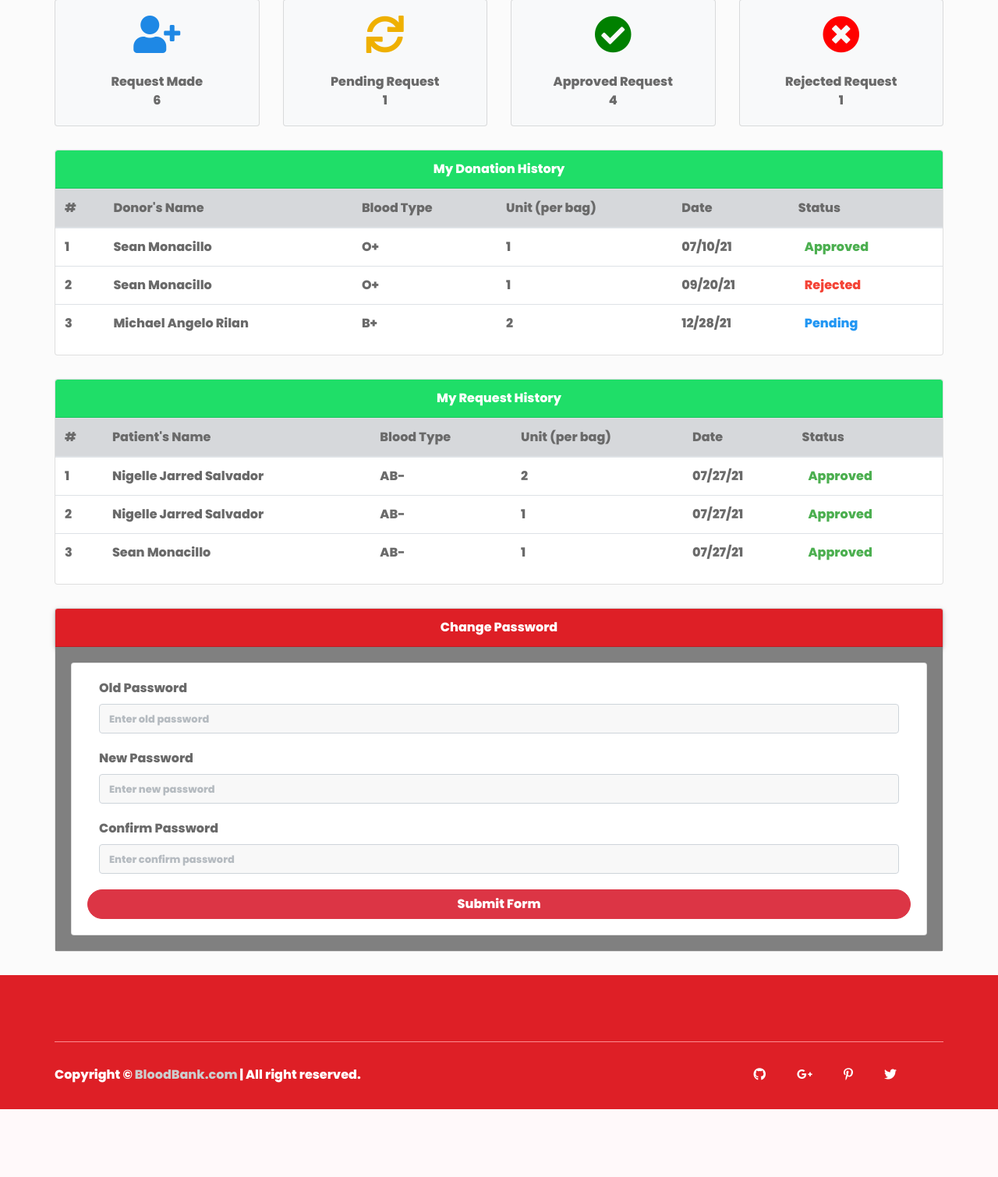
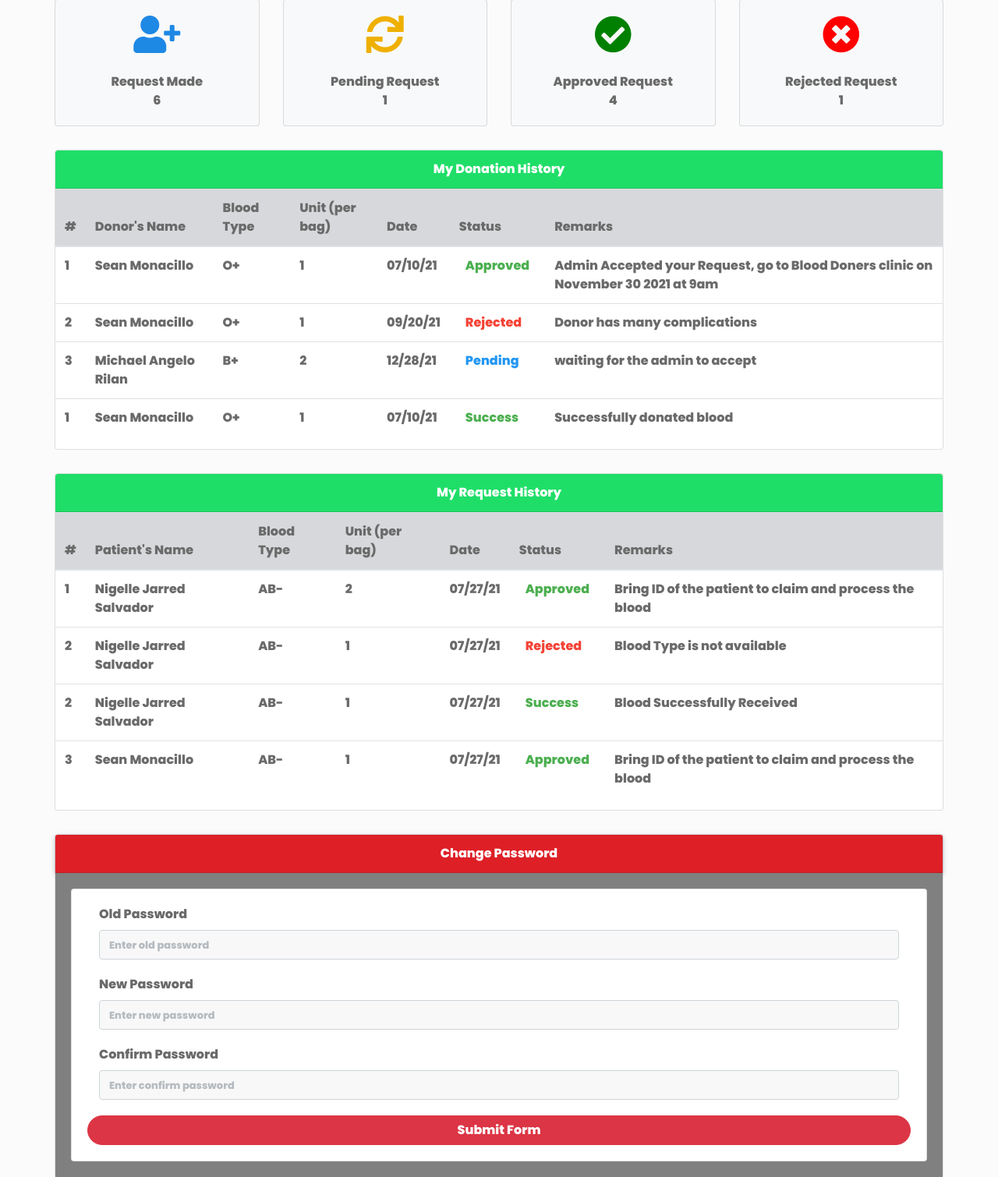
Before and after one commit to SeanDotExe/BloodBank, a Django app: page /mainbb/donor-account.html in a window 1280 px wide. Shown: the part 168-1678 px from the top of the page at 78% size. Before the commit the page ends 1591 px from the top, so only its background shows below. Run offline with Django 3.2, Linux system fonts and the light colour scheme; some libraries are stand-ins or nearby versions; some web fonts are replaced.

Commit message:
Some changes in the design

```diff
--- a/BBDjango/mainbb/templates/donor-account.html
+++ b/BBDjango/mainbb/templates/donor-account.html
@@ -161,6 +161,7 @@
                 <th scope="col">Unit (per bag)</th>
                 <th scope="col">Date</th>
                 <th scope="col">Status</th>
+                <th scope="col">Remarks</th>
                 </tr>
             </thead>
             <tbody>
@@ -171,6 +172,7 @@
                 <td>1</td>
                 <td>07/10/21</td>
                 <td><span class="label success">Approved</span></td>
+                <td>Admin Accepted your Request, go to Blood Doners clinic on November 30 2021 at 9am</td>
                 </tr>
                 <tr>
                 <th scope="row">2</th>
@@ -179,6 +181,7 @@
                 <td>1</td>
                 <td>09/20/21</td>
                 <td><span class="label danger">Rejected</span></td>
+                <td>Donor has many complications</td>
                 </tr>
                 <tr>
                 <th scope="row">3</th>
@@ -187,7 +190,17 @@
                 <td>2</td>
                 <td>12/28/21</td>
                 <td><span class="label info">Pending</span></td>
+                <td>waiting for the admin to accept</td>
                 </tr>
+                <tr>
+                    <th scope="row">1</th>
+                    <td>Sean Monacillo</td>
+                    <td>O+</td>
+                    <td>1</td>
+                    <td>07/10/21</td>
+                    <td><span class="label success">Success</span></td>
+                    <td>Successfully donated blood</td>
+                    </tr>
             </tbody>
         </table>
     </div>
@@ -204,6 +217,7 @@
                 <th scope="col">Unit (per bag)</th>
                 <th scope="col">Date</th>
                 <th scope="col">Status</th>
+                <th scope="col">Remarks</th>
                 </tr>
             </thead>
             <tbody>
@@ -214,6 +228,7 @@
                 <td>2</td>
                 <td>07/27/21</td>
                 <td><span class="label success">Approved</span></td>
+                <td>Bring ID of the patient to claim and process the blood</td>
                 </tr>
                 <tr>
                 <th scope="row">2</th>
@@ -221,8 +236,18 @@
                 <td>AB-</td>
                 <td>1</td>
                 <td>07/27/21</td>
-                <td><span class="label success">Approved</span></td>
+                <td><span class="label danger">Rejected</span></td>
+                <td>Blood Type is not available</td>
                 </tr>
+                <tr>
+                    <th scope="row">2</th>
+                    <td>Nigelle Jarred Salvador</td>
+                    <td>AB-</td>
+                    <td>1</td>
+                    <td>07/27/21</td>
+                    <td><span class="label success">Success</span></td>
+                    <td>Blood Successfully Received</td>
+                    </tr>
                 <tr>
                 <th scope="row">3</th>
                 <td>Sean Monacillo</td>
@@ -230,6 +255,7 @@
                 <td>1</td>
                 <td>07/27/21</td>
                 <td><span class="label success">Approved</span></td>
+                <td>Bring ID of the patient to claim and process the blood</td>
                 </tr>
             </tbody>
         </table>
--- a/BBDjango/mainbb/templates/donor-donate.html
+++ b/BBDjango/mainbb/templates/donor-donate.html
@@ -99,6 +99,12 @@
             <div class="card">
                 <div class="card-body">
                     <form>
+                        <div class="form-check">
+                            <input class="form-check-input" type="checkbox" value="" id="useinfo">
+                            <label class="form-check-label" for="useinfo">
+                              Use my information
+                            </label>
+                          </div>
                         <div class="form-row">
                             <div class="form-group col-md-6">
                                 <label for="inputAddress">Full Name</label>
--- a/BBDjango/mainbb/urls.py
+++ b/BBDjango/mainbb/urls.py
@@ -5,6 +5,7 @@ from . import views
 urlpatterns = [
   path('', views.index, name='index'),
   path('donor-home.html', views.donor_home, name='donor_home'),
+  path('index.html', views.index, name='index'),
   path('donor-donate.html', views.donor_donate, name='donor_donate'),
   path('donor-request.html', views.donor_request, name='donor_request'),
   path('donor-account.html', views.donor_account, name='donor_account'),
--- a/BBDjangoadmin/adminbb/templates/adminlogin.html
+++ b/BBDjangoadmin/adminbb/templates/adminlogin.html
@@ -18,6 +18,9 @@
 </head>
 
 <body>
+
+
+
     <header class="continer-fluid ">
         <div class="header-top">
             <div class="container">
--- a/BBDjangoadmin/adminbb/urls.py
+++ b/BBDjangoadmin/adminbb/urls.py
@@ -4,7 +4,6 @@ from . import views
 
 urlpatterns = [
   path('', views.defadminlogin, name='adminlogin'),
-
   path('adminlogin.html', views.defadminlogin2, name='adminlogin'),
   path('adminaccess.html', views.defadminaccess, name='adminaccess'),
   path('admindonors.html', views.defadmindonors, name='admindonors'),
```
Also changed, not shown: BBDjango/mainbb/templates/donor-request.html (+7 -0 lines).
